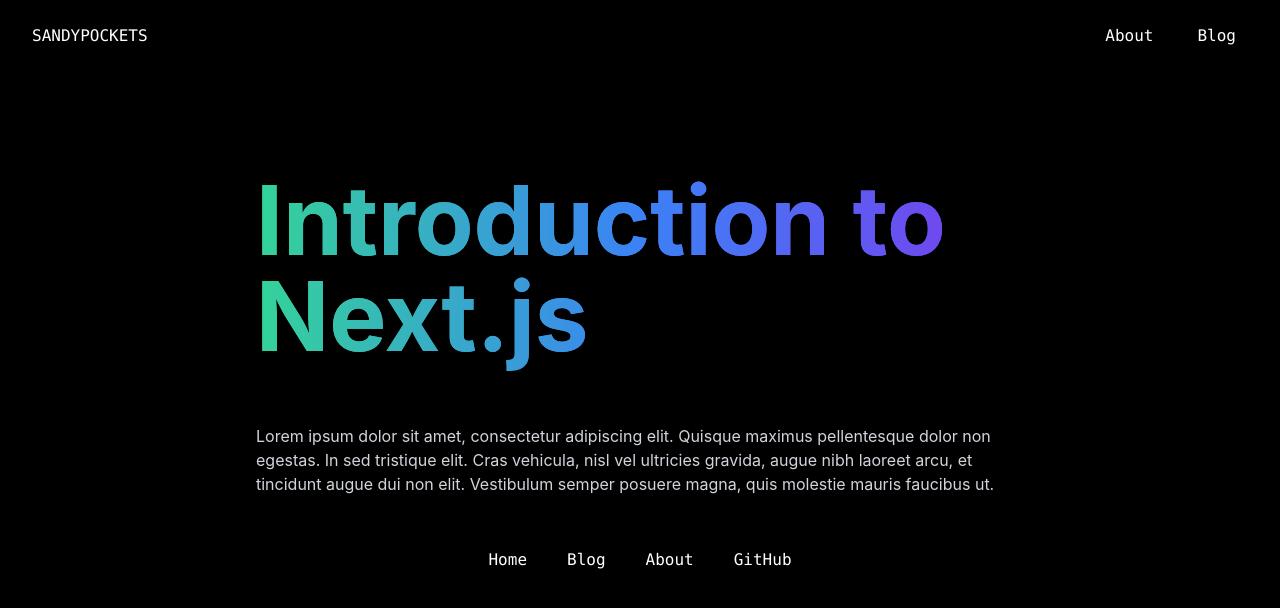
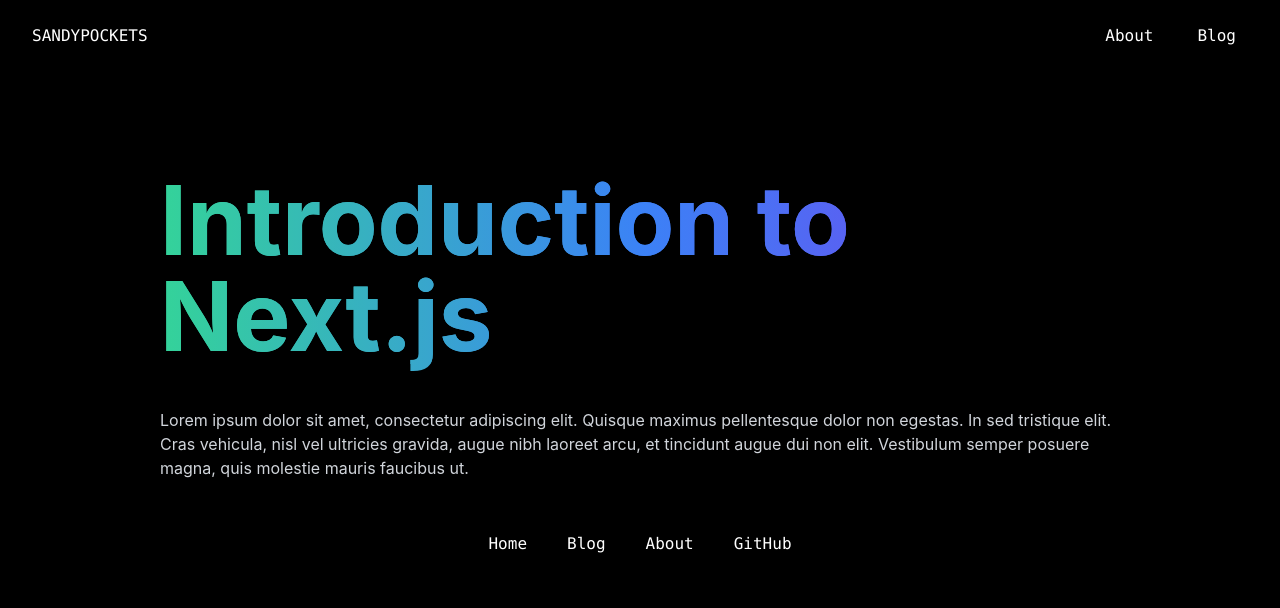
Before and after one commit to sandypockets/sandypockets-blog, a Next.js app: page /blog/hello-world in a window 1280 px wide. Shown: the top 608 px of the page. Built offline with nearby package versions, Linux system fonts and the light colour scheme; a web font is replaced by a local one.

Commit message:
Fix title height, prevent cropping

```diff
--- a/components/article/BlogPost.jsx
+++ b/components/article/BlogPost.jsx
@@ -4,8 +4,8 @@
 export default function BlogPost({ children, meta}) {
   return (
     <>
-      <div className="my-11 mx-48">
-        <ArticleTitle propsClass="flex justify-center h-auto pb-11 text-8xl font-bold text-transparent bg-clip-text bg-gradient-to-r from-green-400 via-blue-500 to-purple-600" meta={meta} />
+      <div className="mb-11 sm:my-11 lg:mx-24 2xl:mx-60">
+        <ArticleTitle propsClass="flex justify-center h-auto pb-5 text-5xl font-bold text-transparent bg-clip-text bg-gradient-to-r from-green-400 via-blue-500 to-purple-600 sm:pb-7 sm:text-7xl lg:text-8xl 2xl:text-9xl " meta={meta} />
         <Description isBlogPost meta={meta} />
         <article className="mt-4 flex justify-center text-gray-300">{children}</article>
       </div>
```
